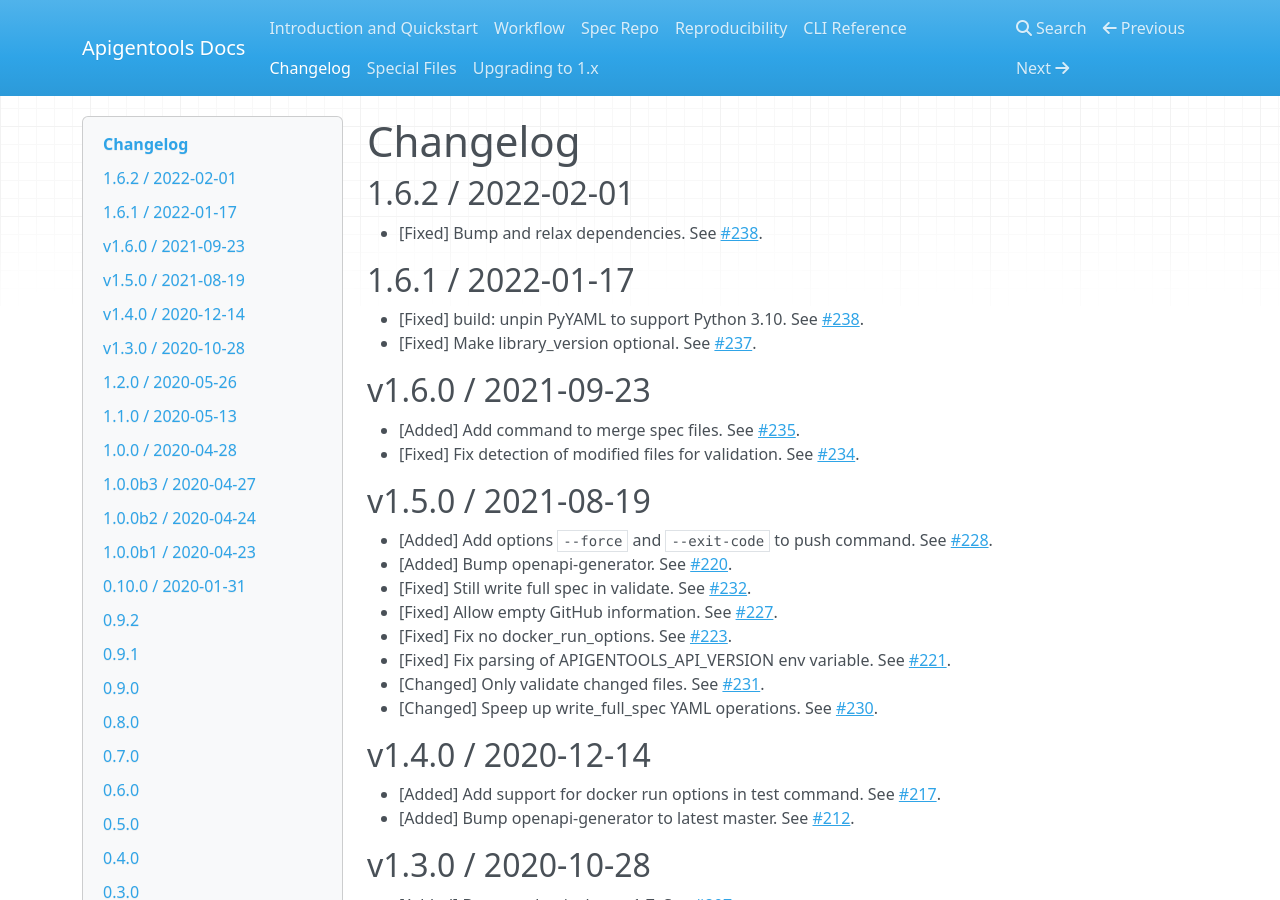
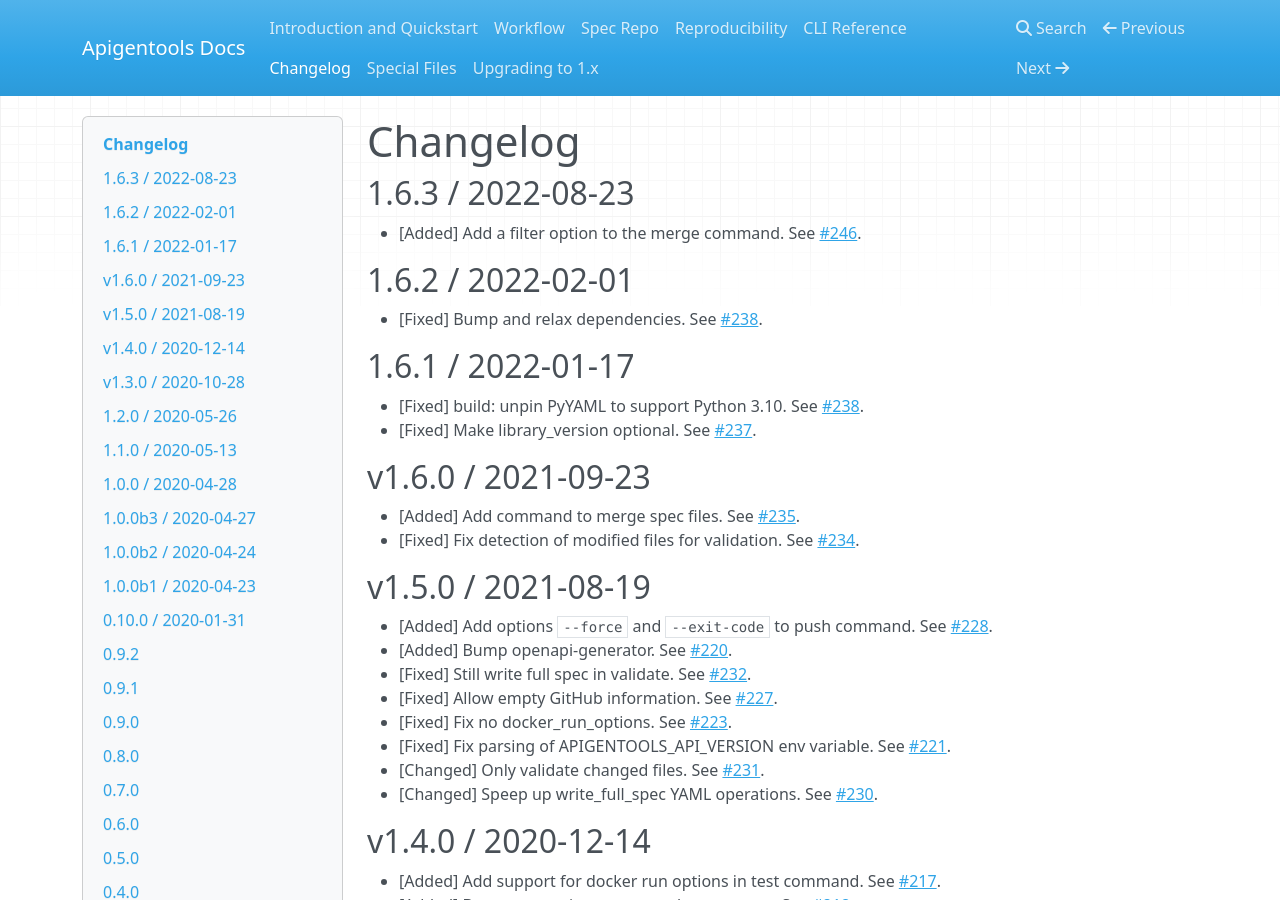
Before and after one commit to DataDog/apigentools, an MkDocs documentation site: the page built from docs/changelog.md, in a window 1280 px wide and 900 px high. Built offline with MkDocs 1.6.1, drawn with Linux system fonts in a browser that asks for light colours; nearby versions of some CDN libraries.

Commit message:
Update changelog (#247)

```diff
--- a/docs/changelog.md
+++ b/docs/changelog.md
@@ -1,4 +1,8 @@
 # Changelog
+
+## 1.6.3 / 2022-08-23
+
+* [Added] Add a filter option to the merge command. See [#246](https://github.com/DataDog/apigentools/pull/246).
 
 ## 1.6.2 / 2022-02-01
 
```
